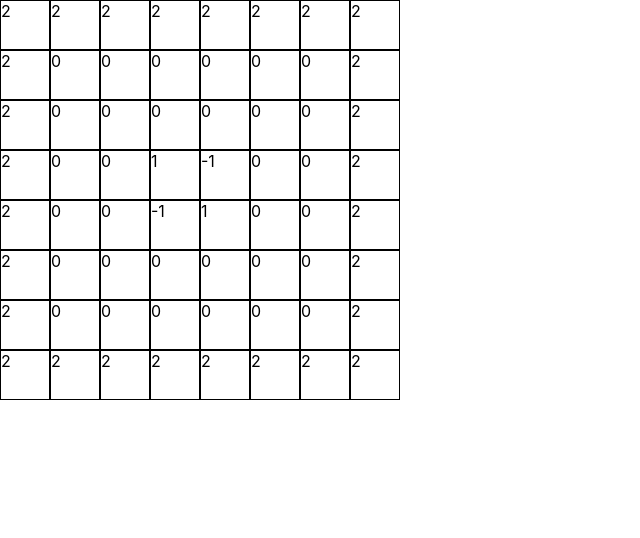
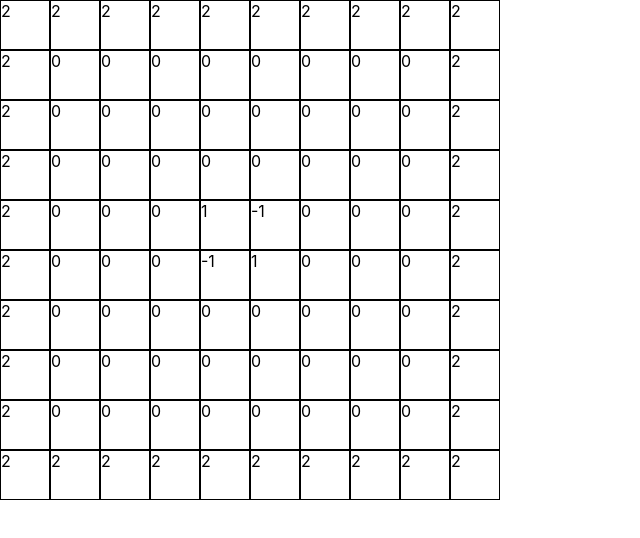
Before and after one commit to Ar0ma7/react-reversi, a Next.js app: page / in a window 1280 px wide. Shown: the top 538 px of the page, without its empty margins (0-640 px from the left). Built offline with nearby package versions, Linux system fonts and the light colour scheme.

Commit message:
refactor: kabe

```diff
--- a/src/components/Board.tsx
+++ b/src/components/Board.tsx
@@ -20,7 +20,7 @@ export const Board: React.FC<BoardProps> = ({ squares, size }) => {
     }),
   )
 
-  const sizes = [...Array(size)].fill('50px')
+  const sizes = [...Array(size + 2)].fill('50px')
 
   return (
     <StyledGridContainer columns={sizes} rows={sizes} areas={squares.map((r, i) => r.map((c, j) => `area${i}_${j}`))}>
--- a/src/pages/index.tsx
+++ b/src/pages/index.tsx
@@ -3,18 +3,19 @@ import { Board } from '@/components/Board'
 import SquareState from '@/types/SquareState'
 
 const getBoardArray = (size: number): SquareState[][] => {
-  const board = [...Array(size)].map((_, index) => {
-    if (index === 0 || index === size - 1) {
-      return [...Array(size)].fill(2)
+  const includeWallSize = size + 2
+  const board = [...Array(includeWallSize)].map((_, index) => {
+    if (index === 0 || index === includeWallSize - 1) {
+      return [...Array(includeWallSize)].fill(2)
     } else {
-      return [2, ...Array(size - 2).fill(0), 2]
+      return [2, ...Array(size).fill(0), 2]
     }
   })
 
-  board[size / 2 - 1][size / 2 - 1] = 1
-  board[size / 2][size / 2] = 1
-  board[size / 2 - 1][size / 2] = -1
-  board[size / 2][size / 2 - 1] = -1
+  board[includeWallSize / 2 - 1][includeWallSize / 2 - 1] = 1
+  board[includeWallSize / 2][includeWallSize / 2] = 1
+  board[includeWallSize / 2 - 1][includeWallSize / 2] = -1
+  board[includeWallSize / 2][includeWallSize / 2 - 1] = -1
 
   return board
 }
```
